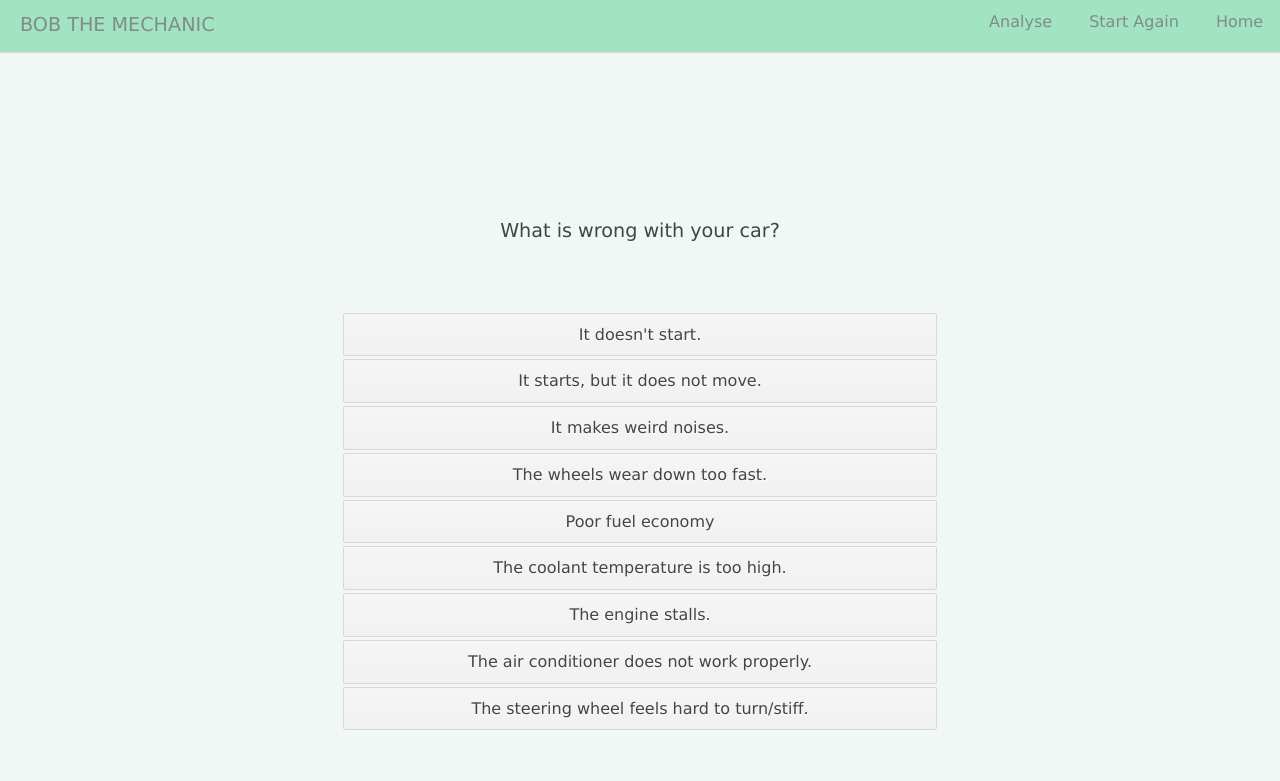
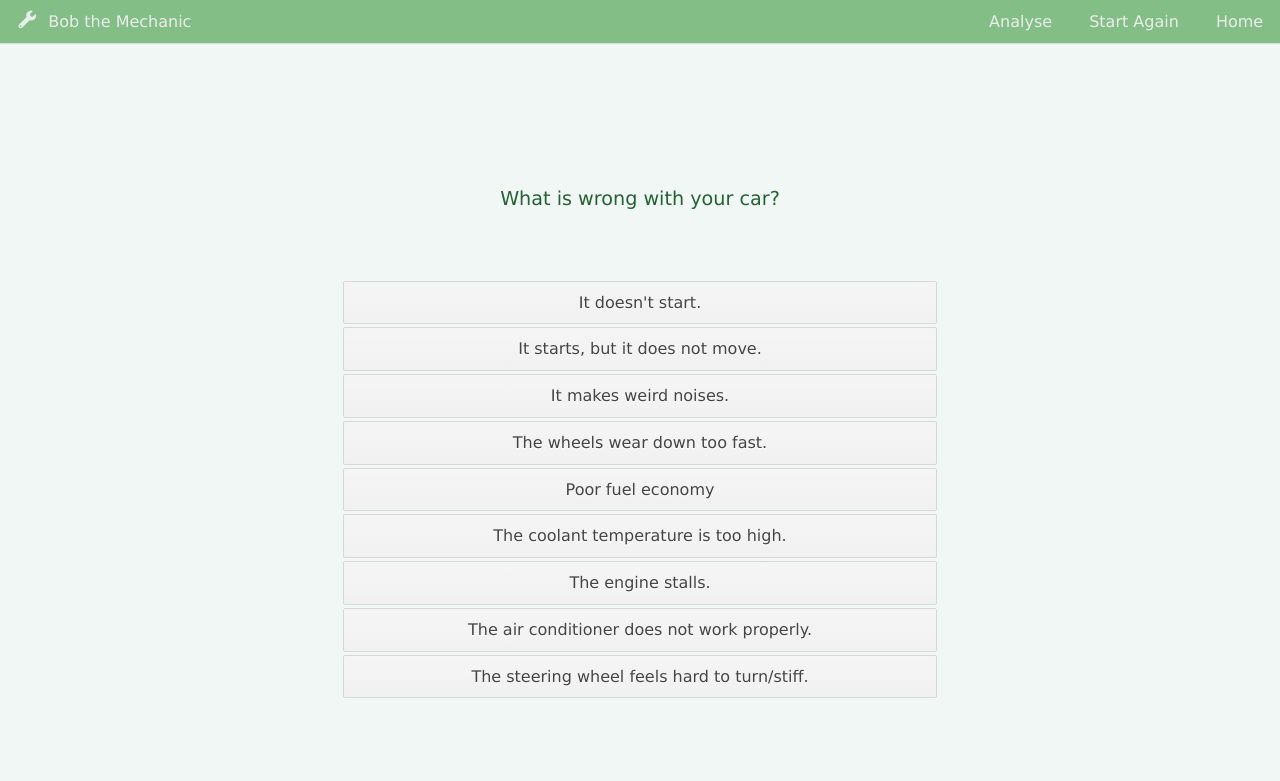
Before and after one commit to vandrw/Bob_the_Mechanic, a PHP site: page /webfrontend.php?kb=car.xml in a window 1280 px wide. Shown: the top 781 px of the page. Run offline with PHP 8.4, Linux system fonts and the light colour scheme; some libraries are stand-ins or nearby versions.

Commit message:
finished kb and changed the website design

```diff
--- a/knowledgebases/car.xml
+++ b/knowledgebases/car.xml
@@ -60,7 +60,7 @@
             <answer value="Old Power Steering Oil">The power steering oil is too old and viscous to allow the steering wheel to turn normally. I suggest changing it with a new one!</answer>
             <answer value="Leaking Power Steering Oil">The power steering oil is leaking and, therefore, not enough to turn the steering wheel properly! I suggest taking it to a mechanic to identify the leak and fix it.</answer>
 
-         <answer value="$undefined">I cannot identify what is wrong with your car. I recommend taking it to a mechanic and checking everything with him!</answer>
+         <answer value="$undefined">I cannot identify what is wrong with your car. I recommend taking it to a mechanic and checking everything there!</answer>
       </goal>
 
 
--- a/www/templates/css/layouts/marketing.css
+++ b/www/templates/css/layouts/car.css
@@ -100,10 +100,9 @@ a.pure-button-primary {
     padding: 0.05em;
     text-align: center;
     box-shadow: 0 1px 1px rgba(0,0,0, 0.10);
+    background: rgb(131, 190, 134);
 }
-.home-menu {
-    background: #A2E3C4;
-}
+
 .pure-menu.pure-menu-fixed {
     /* Fixed menus normally have a border at the bottom. */
     border-bottom: none;
@@ -112,23 +111,24 @@ a.pure-button-primary {
 }
 
 .home-menu .pure-menu-heading {
-    color: #7E8D85;
-    font-weight: 400;
-    font-size: 120%;
+    color: rgb(234, 238, 234);
+    font-weight: 200;
+    font-size: 100%;
+    text-transform: none;
 }
 
 .home-menu .pure-menu-selected a {
-    color: rgb(98, 135, 115);
+    color: rgb(233, 255, 233);
 }
 
 .home-menu a {
-    color: #7E8D85;
+    color: rgb(234, 238, 234);
 }
 .home-menu li a:hover,
 .home-menu li a:focus {
     background: none;
     border: none;
-    color: rgb(68, 99, 82);
+    color: rgb(255, 255, 255);
 }
 /* Answer pages */
 
@@ -153,13 +153,7 @@ a.pure-button-primary {
 .splash-container {
     background: #F0F7F4;
     z-index: 1;
-    overflow: hidden;
-    /* The following styles are required for the "scroll-over" effect */
-    width: 100%;
-    height: 88%;
-    top: 0;
-    left: 0;
-    position: fixed !important;
+    overflow: visible;
 }
 
 .splash {
@@ -184,7 +178,7 @@ a.pure-button-primary {
 .splash-head {
     font-size: 20px;
     font-weight: bold;
-    color: #3C493F;
+    color: rgb(36, 97, 52);
     /* border: 3px solid white; */
     padding: 0.1em;
     font-weight: 100;
@@ -194,7 +188,7 @@ a.pure-button-primary {
 
 /* This is the subheading that appears on the blue section */
 .splash-subhead {
-    color: #7E8D85;
+    color: rgb(113, 132, 122);
     letter-spacing: 0.05em;
     opacity: 0.8;
 }
--- a/www/templates/layout.phtml
+++ b/www/templates/layout.phtml
@@ -5,7 +5,8 @@
     <meta charset="utf-8">
     <meta name="viewport" content="width=device-width, initial-scale=1.0">
     <meta name="description" content="A user interface designed to express the Knowledge of an expert in an intuitive way.">
-    <link rel="stylesheet" href="https://unpkg.com/purecss@1.0.1/build/pure-min.css" integrity="sha384-" crossorigin="anonymous">
+	<link rel="stylesheet" href="https://unpkg.com/purecss@1.0.1/build/pure-min.css" integrity="sha384-" crossorigin="anonymous">
+	<link rel="icon" href="favicon.png" type="image/png">
 
     <!--[if lte IE 8]>
         <link rel="stylesheet" href="https://unpkg.com/purecss@1.0.1/build/grids-responsive-old-ie-min.css">
@@ -14,16 +15,18 @@
         <link rel="stylesheet" href="https://unpkg.com/purecss@1.0.1/build/grids-responsive-min.css">
     <!--<![endif]-->
 
-    <link rel="stylesheet" href="https://netdna.bootstrapcdn.com/font-awesome/4.0.3/css/font-awesome.css">
-
         <!--[if lte IE 8]>
-            <link rel="stylesheet" href="css/layouts/marketing-old-ie.css">
+            <link rel="stylesheet" href="css/layouts/car-old-ie.css">
         <![endif]-->
         <!--[if gt IE 8]><!-->
-            <link rel="stylesheet" href="templates/css/layouts/marketing.css">
+            <link rel="stylesheet" href="templates/css/layouts/car.css">
 		<!--<![endif]-->
 
 	<link rel="stylesheet" href="webfrontend.css">
+
+      <!-- font awesome-->
+	  <link rel="stylesheet" href="https://use.fontawesome.com/releases/v5.6.3/css/all.css" integrity="sha384-UHRtZLI+pbxtHCWp1t77Bi1L4ZtiqrqD80Kn4Z8NTSRyMA2Fd33n5dQ8lWUE00s/"
+        crossorigin="anonymous">
 
 </head>
 
@@ -31,6 +34,7 @@
 	<body class="splash-container splash">
 		<div class="header">
 			<div class="home-menu pure-menu pure-menu-horizontal pure-menu-fixed">
+				<i class="fas fa-wrench" style="font-size: 110%; color: rgb(234, 238, 234); margin-left: 1em; margin-right:-0.5em;"></i>
 				<a class="pure-menu-heading" href="">Bob the Mechanic</a>
 
 				<ul class="pure-menu-list">
--- a/www/webfrontend.css
+++ b/www/webfrontend.css
@@ -136,7 +136,7 @@ table {
 
 .question {
 	max-width: 600px;
-	margin: 0 auto;
+	margin: -2em auto;
 }
 
 .question p {
```
Also changed, not shown: www/templates/analyse.phtml (+5 -3 lines), www/templates/completed.phtml (+4 -4 lines), www/templates/single.phtml (+11 -4 lines), www/favicon.png (added), www/templates/css/layouts/car-old-ie.css (renamed from www/templates/css/layouts/marketing-old-ie.css).
